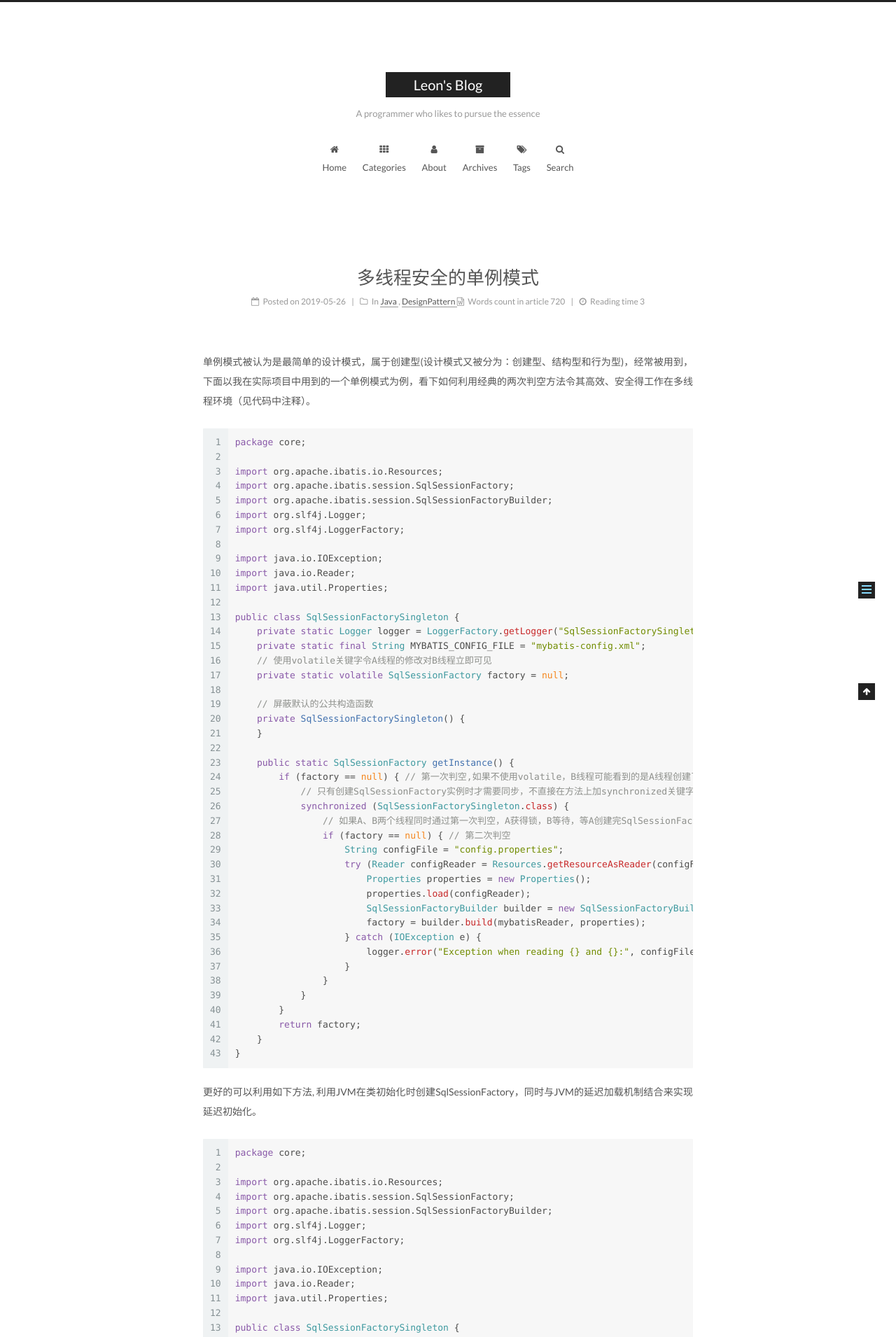
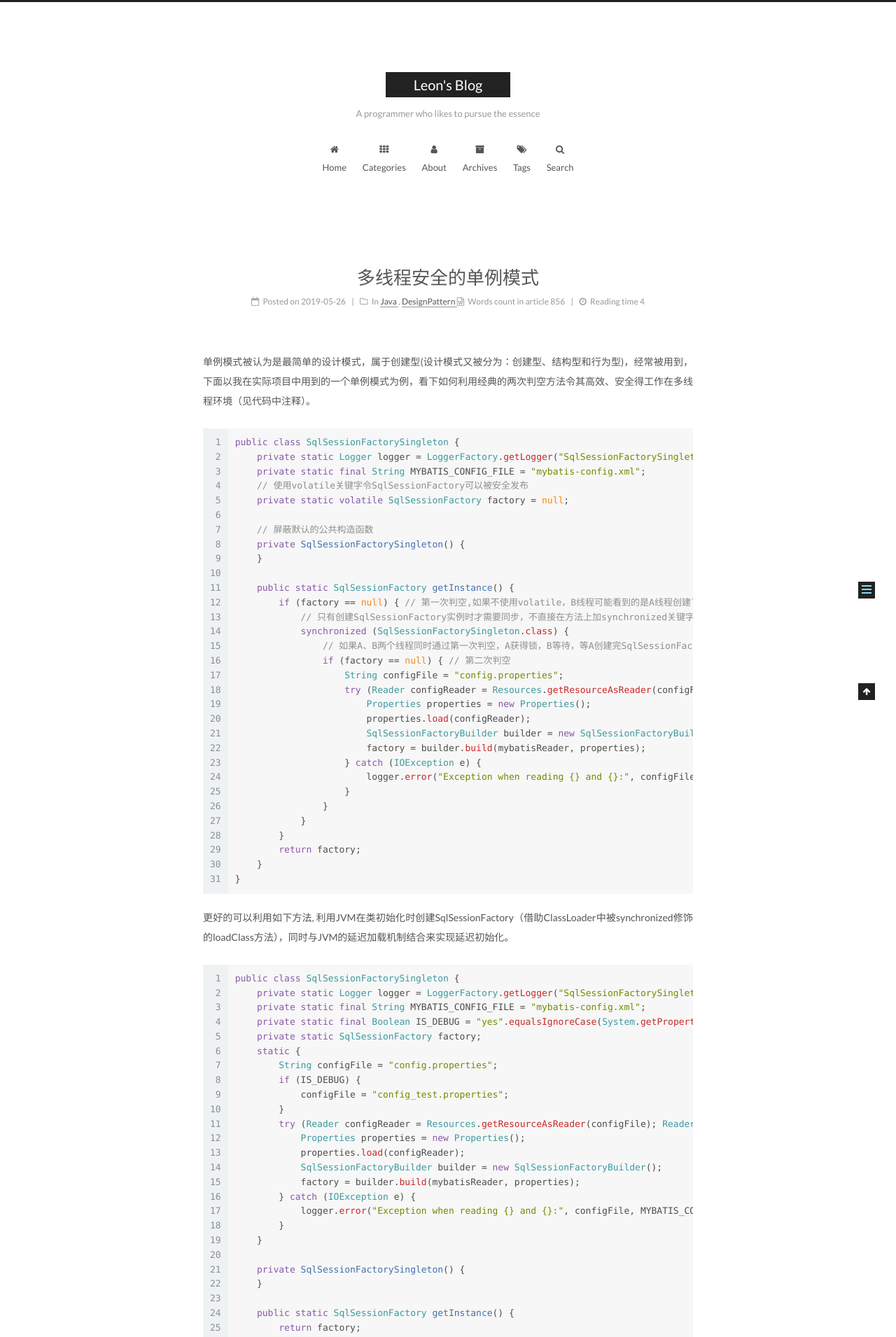
Before and after one commit to Leon-WTF/leon-wtf.github.io, a Jekyll site: the page built from _posts/2019-05-26-singleton.md, in a window 1280 px wide. Shown: the top 1910 px of the page at 70% size. Built offline with Jekyll 4.4.1, drawn with Linux system fonts in a browser that asks for light colours; comment, search, counter and statistics services are not loaded; some of the changed text lies outside the part shown.

Commit message:
Update posts

````diff
--- a/_posts/2019-05-26-singleton.md
+++ b/_posts/2019-05-26-singleton.md
@@ -6,22 +6,10 @@ tags: [java, concurrency, design-pattern]
 单例模式被认为是最简单的设计模式，属于创建型(设计模式又被分为：创建型、结构型和行为型)，经常被用到，下面以我在实际项目中用到的一个单例模式为例，看下如何利用经典的两次判空方法令其高效、安全得工作在多线程环境（见代码中注释）。
 
 ```java
-package core;
-
-import org.apache.ibatis.io.Resources;
-import org.apache.ibatis.session.SqlSessionFactory;
-import org.apache.ibatis.session.SqlSessionFactoryBuilder;
-import org.slf4j.Logger;
-import org.slf4j.LoggerFactory;
-
-import java.io.IOException;
-import java.io.Reader;
-import java.util.Properties;
-
 public class SqlSessionFactorySingleton {
     private static Logger logger = LoggerFactory.getLogger("SqlSessionFactorySingleton");
     private static final String MYBATIS_CONFIG_FILE = "mybatis-config.xml";
-    // 使用volatile关键字令A线程的修改对B线程立即可见
+    // 使用volatile关键字令SqlSessionFactory可以被安全发布
     private static volatile SqlSessionFactory factory = null;
 
     // 屏蔽默认的公共构造函数
@@ -50,20 +38,8 @@ public class SqlSessionFactorySingleton {
     }
 }
 ```
-更好的可以利用如下方法, 利用JVM在类初始化时创建SqlSessionFactory，同时与JVM的延迟加载机制结合来实现延迟初始化。
+更好的可以利用如下方法, 利用JVM在类初始化时创建SqlSessionFactory（借助ClassLoader中被synchronized修饰的loadClass方法），同时与JVM的延迟加载机制结合来实现延迟初始化。
 ```java
-package core;
-
-import org.apache.ibatis.io.Resources;
-import org.apache.ibatis.session.SqlSessionFactory;
-import org.apache.ibatis.session.SqlSessionFactoryBuilder;
-import org.slf4j.Logger;
-import org.slf4j.LoggerFactory;
-
-import java.io.IOException;
-import java.io.Reader;
-import java.util.Properties;
-
 public class SqlSessionFactorySingleton {
     private static Logger logger = LoggerFactory.getLogger("SqlSessionFactorySingleton");
     private static final String MYBATIS_CONFIG_FILE = "mybatis-config.xml";
@@ -94,18 +70,6 @@ public class SqlSessionFactorySingleton {
 ```
 或者还可以使用如下“延迟初始化占位类模式”：
 ```java
-package core;
-
-import org.apache.ibatis.io.Resources;
-import org.apache.ibatis.session.SqlSessionFactory;
-import org.apache.ibatis.session.SqlSessionFactoryBuilder;
-import org.slf4j.Logger;
-import org.slf4j.LoggerFactory;
-
-import java.io.IOException;
-import java.io.Reader;
-import java.util.Properties;
-
 public class SqlSessionFactorySingleton {
     private static Logger logger = LoggerFactory.getLogger("SqlSessionFactorySingleton");
 
@@ -137,3 +101,41 @@ public class SqlSessionFactorySingleton {
     }
 }
 ```
+再者，还可以利用CAS来实现：
+```java
+public class SqlSessionFactorySingleton {
+    private static Logger logger = LoggerFactory.getLogger("SqlSessionFactorySingleton");
+    private static final String MYBATIS_CONFIG_FILE = "mybatis-config.xml";
+    private static final Boolean IS_NOT_DEBUG = "no".equalsIgnoreCase(System.getProperty("DEBUG"));
+    private static final AtomicReference<SqlSessionFactory> FACTORY_ATOMIC_REFERENCE = new AtomicReference<>();
+
+    private SqlSessionFactorySingleton() {
+    }
+
+    public static SqlSessionFactory getInstance() {
+        for (; ; ) {
+            SqlSessionFactory factory = FACTORY_ATOMIC_REFERENCE.get();
+            if (null != factory) {
+                return factory;
+            }
+
+            String configFile = "config_test.properties";
+            if (IS_NOT_DEBUG) {
+                configFile = "config.properties";
+            }
+            try (Reader configReader = Resources.getResourceAsReader(configFile); Reader mybatisReader = Resources.getResourceAsReader(MYBATIS_CONFIG_FILE)) {
+                Properties properties = new Properties();
+                properties.load(configReader);
+                SqlSessionFactoryBuilder builder = new SqlSessionFactoryBuilder();
+                factory = builder.build(mybatisReader, properties);
+                if (FACTORY_ATOMIC_REFERENCE.compareAndSet(null, factory)) {
+                    return factory;
+                }
+            } catch (IOException e) {
+                logger.error("Exception when reading {} and {}:", configFile, MYBATIS_CONFIG_FILE, e);
+                return null;
+            }
+        }
+    }
+}
+```
````
Also changed, not shown: _posts/2019-05-27-mybatis-1.md (+2 -2 lines), _posts/2019-05-28-mybatis-2.md (+1 -1 lines), _posts/2019-08-10-mybatis-3.md (+2 -2 lines).
